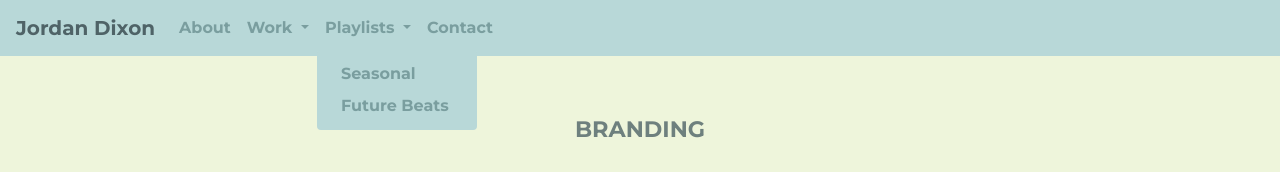
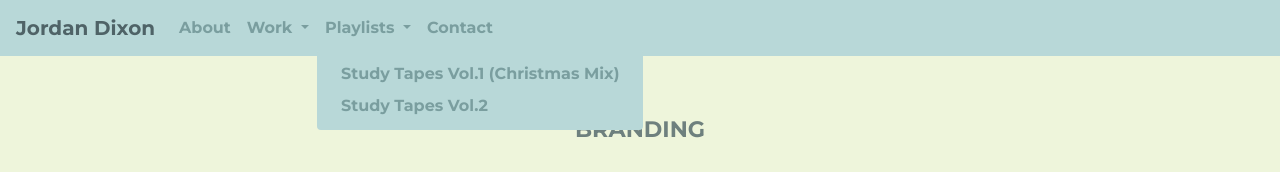
Before and after one commit to JordanDixon/Portfolio, a plain HTML site: page branding.html in a window 1280 px wide. Both pictures are taken after a click on the button "Playlists". Shown: the top 172 px of the page. Drawn offline with nearby package versions, Linux system fonts and the light colour scheme; some packages are replaced by stand-ins of ours; a script that the page names is missing.

Commit message:
Add files via upload

```diff
--- a/branding.html
+++ b/branding.html
@@ -44,8 +44,8 @@
           Playlists
         </a>
         <div class="dropdown-menu" aria-labelledby="navbarDropdown">
-          <a class="dropdown-item" href="christmasradio.html" target="_blank">Seasonal</a>
-          <a class="dropdown-item" href="synthwaveradio.html" target="_blank">Future Beats</a>
+          <a class="dropdown-item" href="studytapes01.html" target="_blank">Study Tapes Vol.1 (Christmas Mix)</a>
+          <a class="dropdown-item" href="studytapes02.html" target="_blank">Study Tapes Vol.2</a>
         </div>
 
         <li class="nav-item">
```
Also changed, not shown: collages.html (+2 -2 lines), print.html (+2 -2 lines).
